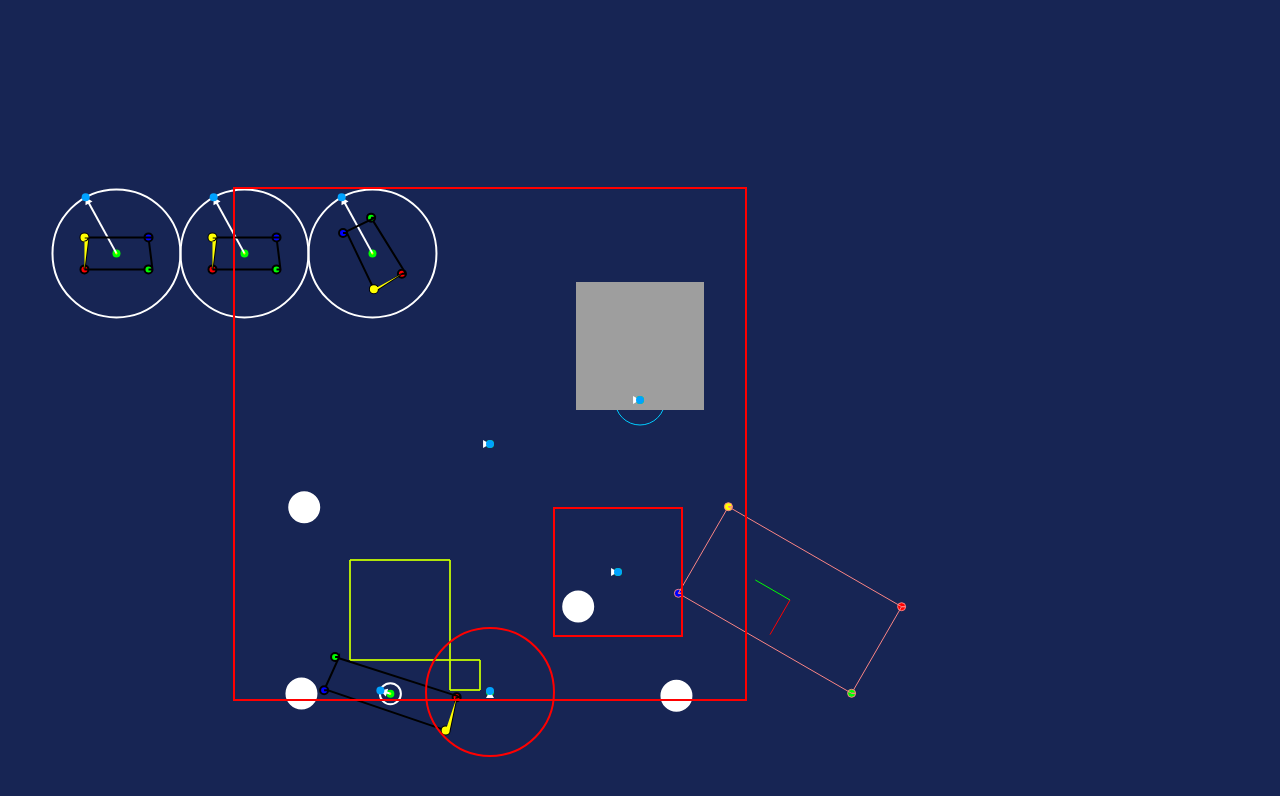
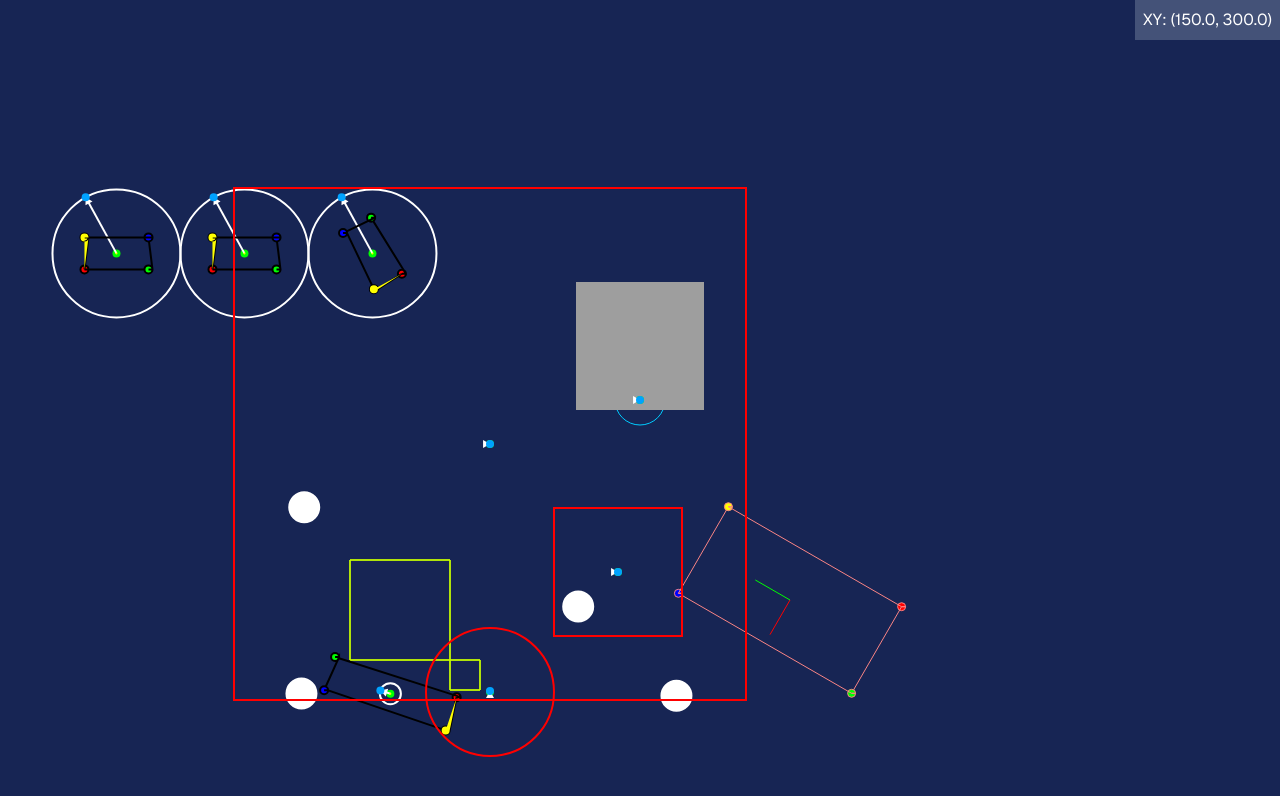
Before and after one commit to marm00/evolver, a Next.js app: page / in a window 1280 px wide. Shown: the top 796 px of the page. Built offline with nearby package versions, Linux system fonts and the light colour scheme.

Commit message:
frontend refactor, debug panel & pause menu

```diff
--- /dev/null
+++ b/src/app/_components/debug-panel.tsx
@@ -0,0 +1,9 @@
+import * as game from "~/lib/game";
+
+export function DebugPanel({ gameState, frameCount }: { gameState: game.Game, frameCount: number }) {
+    return (
+        <div className="absolute top-0 right-0 p-2 select-none hover:select-text bg-slate-300/25 text-white">
+            XY: {'(' + gameState.player.center.x.toFixed(1)}, {gameState.player.center.y.toFixed(1) + ')'}
+        </div>
+    )
+}
--- a/src/app/_components/Canvas.tsx
+++ b/src/app/_components/game.tsx
@@ -1,17 +1,25 @@
 'use client';
 
-import { useEffect, useRef } from "react";
+import { useEffect, useRef, useState } from "react";
 import * as game from "~/lib/game";
+import { DebugPanel } from "./debug-panel";
+import { PauseMenu } from "./pause-menu";
 
-export function Canvas() {
+export function Game() {
     /** Guard to prevent multiple games from being created in React strict mode. */
     const _devRunOnce = useRef(Boolean(1));
     const _devGameCreated = useRef(false);
 
-    /** Canvas to render the game to. */
+    type KeyAction = () => void;
+
     const gameCanvas = useRef<HTMLCanvasElement>(null);
+    const [gameStatePointer, setGameStatePointer] = useState<game.Game>(null!);
+    const [frameCount, setFrameCount] = useState(0);
+    const [showDebug, setShowDebug] = useState(true);
+    const [paused, setPaused] = useState(false);
+    const pausedRef = useRef(false);
 
-    type KeyAction = () => void;
+    useEffect(() => { pausedRef.current = paused }, [paused]);
 
     useEffect(() => {
         if (_devRunOnce.current === true) {
@@ -69,7 +77,8 @@ export function Canvas() {
                 'ArrowUp': () => { gameState.player.pressingUp = true; },
                 'w': () => { gameState.player.pressingUp = true; },
                 'ArrowDown': () => { gameState.player.pressingDown = true; },
-                's': () => { gameState.player.pressingDown = true; }
+                's': () => { gameState.player.pressingDown = true; },
+                'Escape': () => { setPaused(current => !current); }
             };
 
             const keyUpActions: Record<string, KeyAction> = {
@@ -99,6 +108,12 @@ export function Canvas() {
                 }
             }
 
+            const handleBeforeUnload = (e: BeforeUnloadEvent) => {
+                // TODO: handle crash/closure
+                // navigator.sendBeacon('/log-closure', JSON.stringify({ status: 'closed' }));
+            }
+
+            setGameStatePointer(gameState); // Capture state once as a reference
             handleResize(); // Resize once to set the projected bounds
             /**
              * TODO: find a better way to show FPS
@@ -120,7 +135,10 @@ export function Canvas() {
                 // console.log('FPS:', fps);
                 // console.log(deltaTime);
 
-                game.updateGame(ctx, gameState, elapsedTime, deltaTime).then().catch(console.error);
+                if (!pausedRef.current) {
+                    game.updateGame(ctx, gameState, elapsedTime, deltaTime).then().catch(console.error);
+                }
+                setFrameCount(current => current + 1); // TODO: better way for manual render trigger?
                 window.requestAnimationFrame(frame);
             };
 
@@ -129,6 +147,7 @@ export function Canvas() {
                 window.requestAnimationFrame(frame);
             });
 
+            window.addEventListener('beforeunload', handleBeforeUnload);
             window.addEventListener('resize', handleResize);
             window.addEventListener('keydown', handleKeyDown);
             window.addEventListener('keyup', handleKeyUp);
@@ -137,6 +156,7 @@ export function Canvas() {
             ctx.canvas.addEventListener('mouseup', handleMouseUp);
 
             return () => {
+                window.removeEventListener('beforeunload', handleBeforeUnload);
                 window.removeEventListener('resize', handleResize);
                 window.removeEventListener('keydown', handleKeyDown);
                 window.removeEventListener('keyup', handleKeyUp);
@@ -148,6 +168,17 @@ export function Canvas() {
     }, []);
 
     return (
-        <canvas ref={gameCanvas} className="h-screen w-screen bg-blue-950"></canvas>
+        <>
+            <canvas ref={gameCanvas} className="h-screen w-screen bg-blue-950"></canvas>
+            {showDebug && gameStatePointer ?
+                <DebugPanel
+                    gameState={gameStatePointer}
+                    frameCount={frameCount}
+                />
+                : null}
+            {paused ?
+                <PauseMenu />
+                : null}
+        </>
     );
 }
--- /dev/null
+++ b/src/app/_components/pause-menu.tsx
@@ -0,0 +1,7 @@
+export function PauseMenu() {
+    return (
+        <div className="absolute top-1/2 left-1/2 transform -translate-x-1/2 -translate-y-1/2 p-3 select-none uppercase bg-slate-950 text-white">
+            Paused
+        </div>
+    );
+}
--- a/src/app/page.tsx
+++ b/src/app/page.tsx
@@ -1,14 +1,14 @@
 import Link from "next/link";
-import { Canvas } from "./_components/Canvas";
+import { Game } from "./_components/game";
 
 export const dynamic = "force-dynamic";
 
 export default function HomePage() {
 
   return (
-    <main className="">
-      <Canvas>
-      </Canvas>
+    <main className="relative">
+      <Game>
+      </Game>
     </main>
     // <canvas ref={gameCanvas} className="h-screen w-screen bg-blue-950"></canvas>
     // <main className="flex min-h-screen flex-col items-center justify-center bg-gradient-to-b from-[#2e026d] to-[#15162c] text-white">
--- a/src/lib/game.ts
+++ b/src/lib/game.ts
@@ -79,7 +79,7 @@ const SIMULATION_POSITIONS = [new Vector2(0, 0), new Vector2(300, 300)];
 let simulationIndex = 0;
 
 // TODO: the game contains lists for different things (like spears), pools, and the partinioning contains references
-interface Game {
+export interface Game {
     world: PartitionStrategy;
     player: Player;
     m3Pool: Pool2<Matrix3>;
```
Also changed, not shown: package.json (+25 -25 lines), 1 other file (tests, documents, lock files or other folders).
